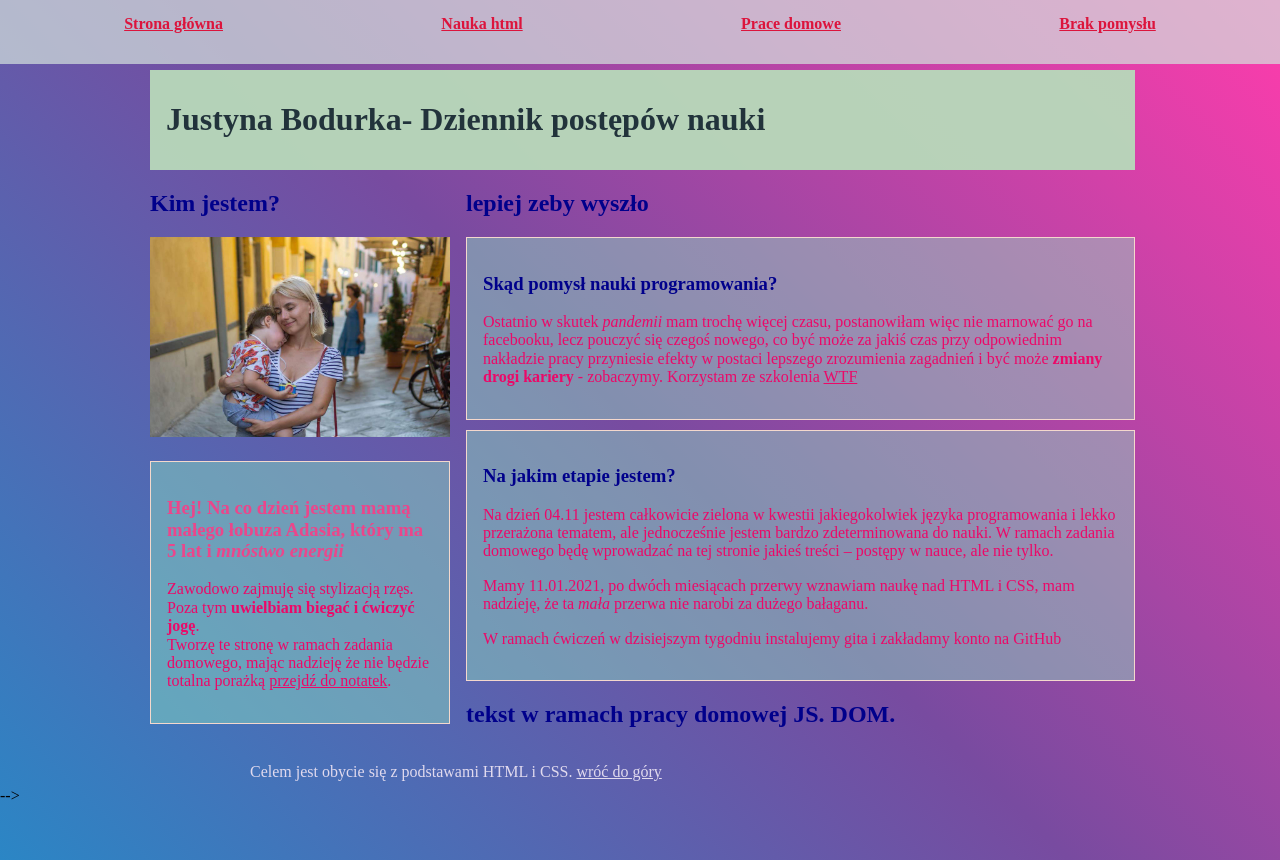
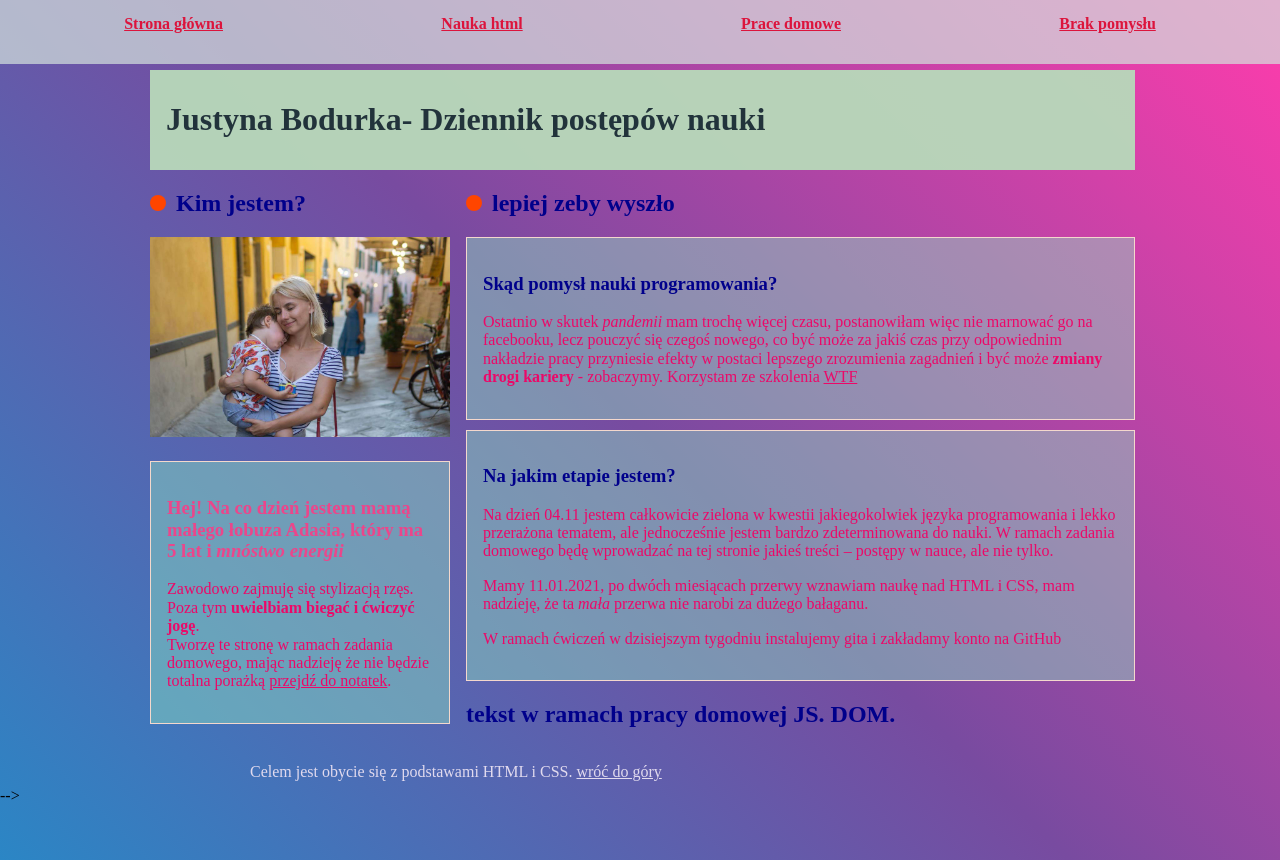
Before and after one commit to justyna-bodurka/homepage, a website: page index.html in a window 1280 px wide. Drawn offline with Linux system fonts and the light colour scheme.

```diff
--- a/css/style.css
+++ b/css/style.css
@@ -95,6 +95,15 @@
 .articles-list__title {
   color: darkblue;
 }
+.articles-list__title::before {
+  content:"";
+  display:inline-block;
+  width: 16px;
+  height: 16px;
+  background:orangered;
+  border-radius: 50%;
+  margin-right: 10px;
+}
 .article__title--grid-1 {
   grid-area: article__title--grid-1;
 }
```
Also changed, not shown: package.json (added, +11 -0 lines), 1 other file.
